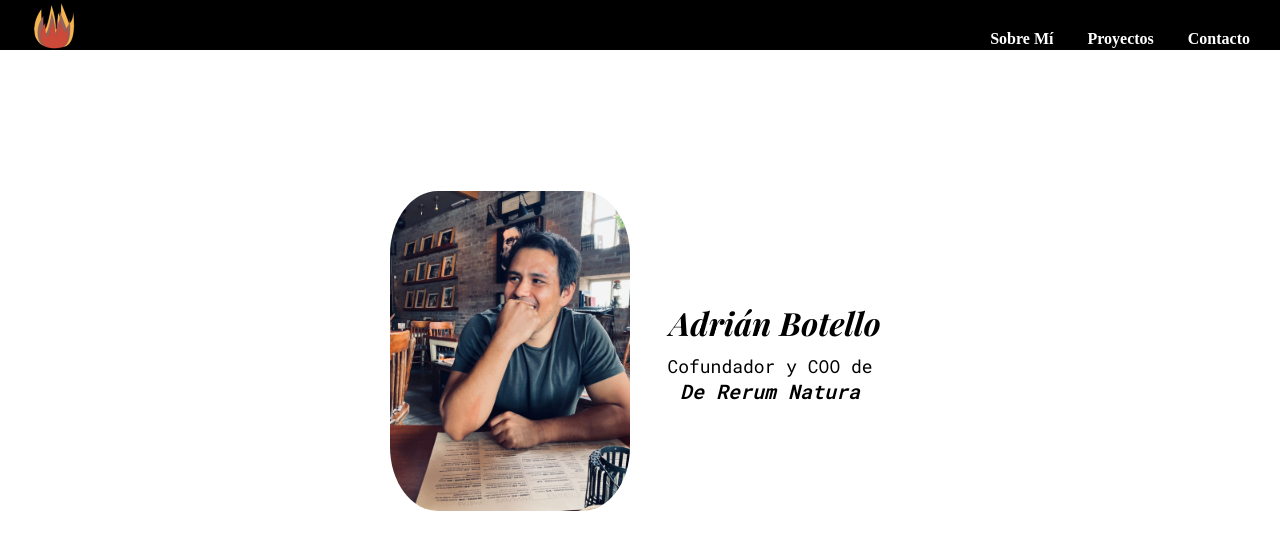
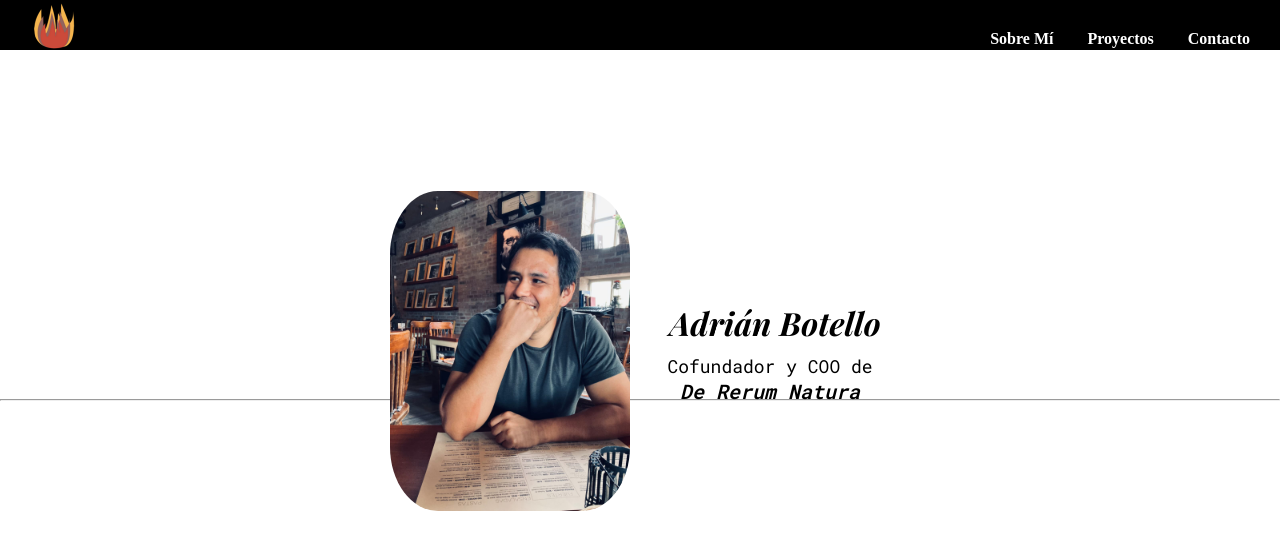
Before and after one commit to Adrian-Botello/adrian-botello, a plain HTML site: page index.html in a window 1280 px wide. Drawn offline with Linux system fonts and the light colour scheme.

Commit message:
Add files via upload

```diff
--- a/index.html
+++ b/index.html
@@ -22,17 +22,5 @@
         <p class="description">Cofundador y COO de <em> <a href="https://dererumnatura.com.mx/"><span class="brand_name">De Rerum Natura</span></a></em> </p>
     </div>
 </body>
+<hr class="hr_1">
 </html>
-<!--
-@font-face {
-  font-family: "PlayfairDisplay-Medium";
-  src:url("/Fonts/PlayfairDisplay-Medium.ttf");
-}
-font-family: "PlayfairDisplay",sans-serif;
-<div class="presentation_row">
-    <img class=presentation_photo src="img/foto.png" alt="Adrián Botello">
-    <h1 class="nombre">Adrián Botello</h1>
-    <p class="description">Cofundador y COO de <em> <a href="https://dererumnatura.com.mx/"> De Rerum Natura</a></em> </p>
-</div>
-
--->
```
